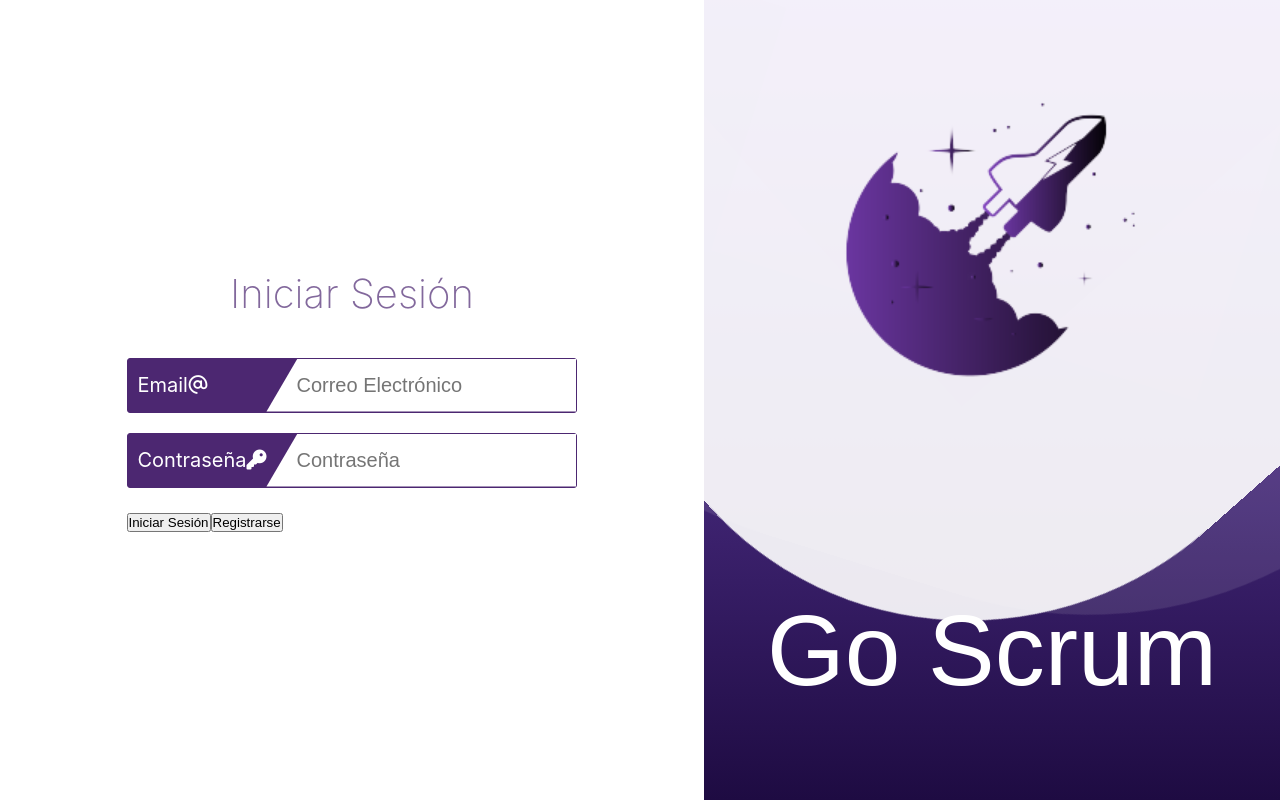
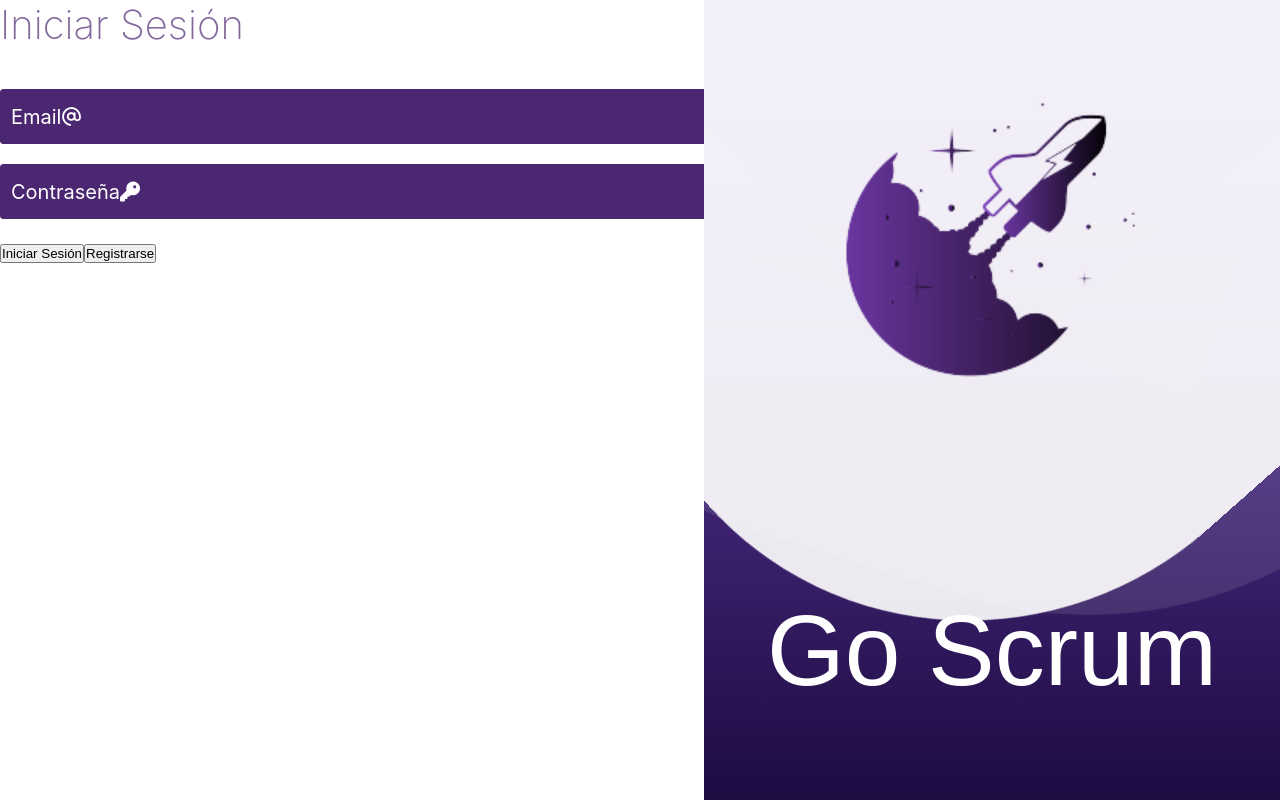
Before and after one commit to DeboraBucci/go-scrum, a React (Create React App) app: page /login in a window 1280 px wide. Built offline with nearby package versions, Linux system fonts and the light colour scheme; a web font is replaced by a local one.

Commit message:
change the name of some of the classes inside the 'Login' component

```diff
--- a/src/components/auth/Login.js
+++ b/src/components/auth/Login.js
@@ -12,8 +12,8 @@ const Login = () => {
   };
 
   return (
-    <section className="login">
-      <div className="login__content">
+    <section className="form-container">
+      <div className="form-container__content">
         <h2 className="heading--secondary margin-b-md">Iniciar Sesión</h2>
         <LoginForm registerHandler={registerHandler} />
       </div>
```
